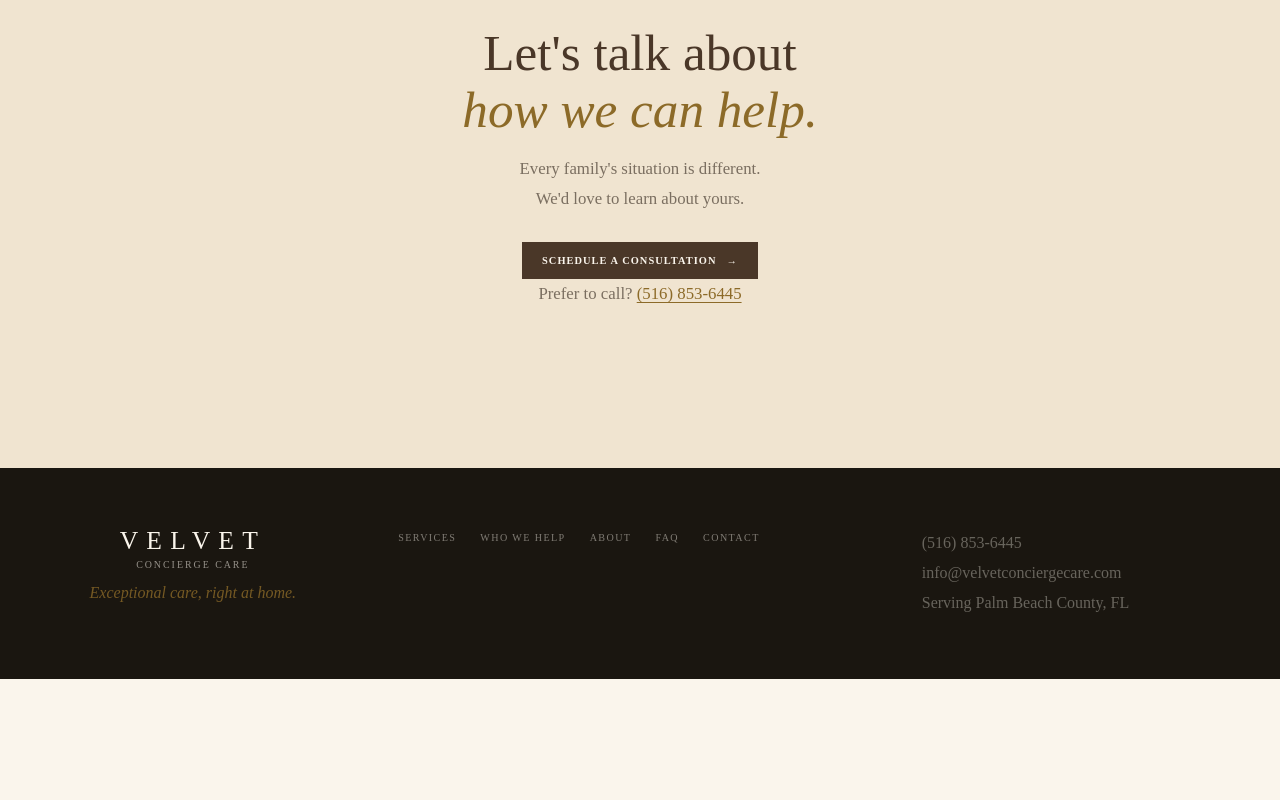
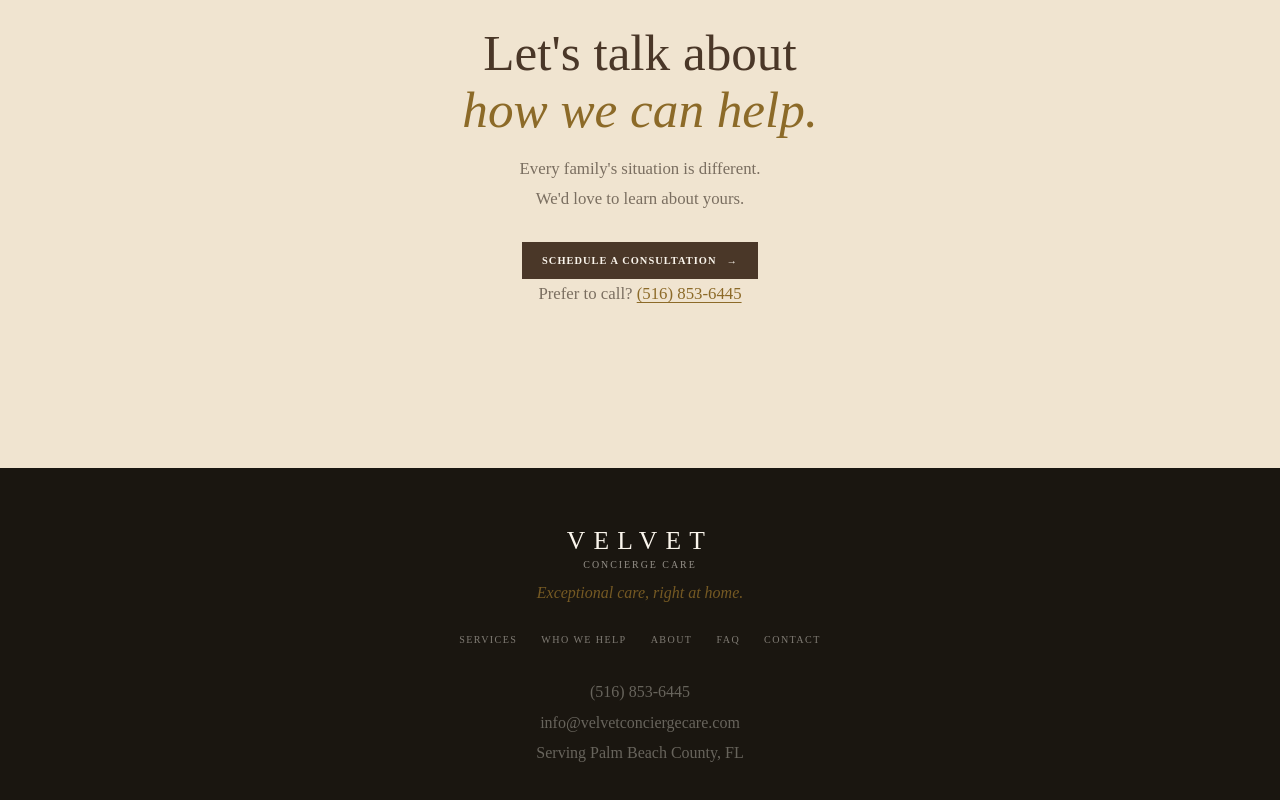
Before and after one commit to wendyservices2011-commits/velvet-concierge-care-v2, a Next.js app: page / in a window 1280 px wide. Shown: the part 3302-4102 px from the top of the page. Before the commit the page ends 3981 px from the top, so only its background shows below. Built offline with nearby package versions, Linux system fonts and the light colour scheme.

Commit message:
Center footer — logo, links, and contact all centered

```diff
--- a/app/globals.css
+++ b/app/globals.css
@@ -731,10 +731,11 @@ footer {
   padding: 60px 7%;
   background: var(--black);
   color: var(--ivory);
-  display: grid;
-  grid-template-columns: 1fr 1.8fr 1fr;
-  gap: 40px;
-  align-items: start;
+  display: flex;
+  flex-direction: column;
+  align-items: center;
+  text-align: center;
+  gap: 32px;
 }
 
 .footerLogo span, .footerLogo small { color: var(--ivory); }
@@ -756,13 +757,14 @@ footer {
   letter-spacing: 0.14em;
   font-weight: 500;
   flex-wrap: wrap;
-  padding-top: 4px;
+  justify-content: center;
+  padding-top: 0;
 }
 
 .footerLinks a { opacity: 0.45; transition: opacity 0.2s; }
 .footerLinks a:hover { opacity: 1; }
 
-.footerContact { color: rgba(250,245,236,0.35); line-height: 1.9; font-size: 1rem; }
+.footerContact { color: rgba(250,245,236,0.35); line-height: 1.9; font-size: 1rem; text-align: center; }
 
 /* ─── Interior nav ───────────────────────────────────────── */
 
```
